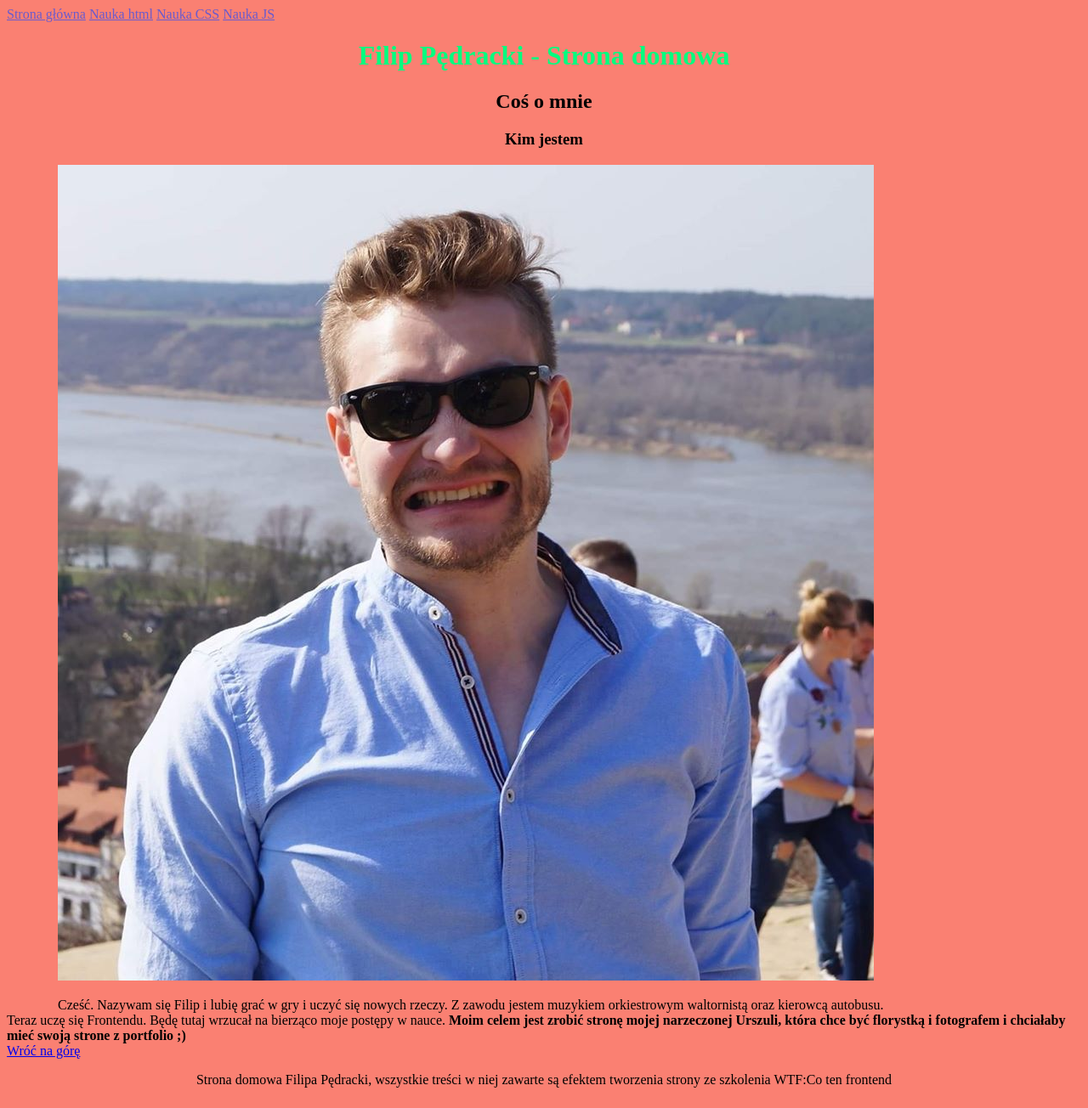
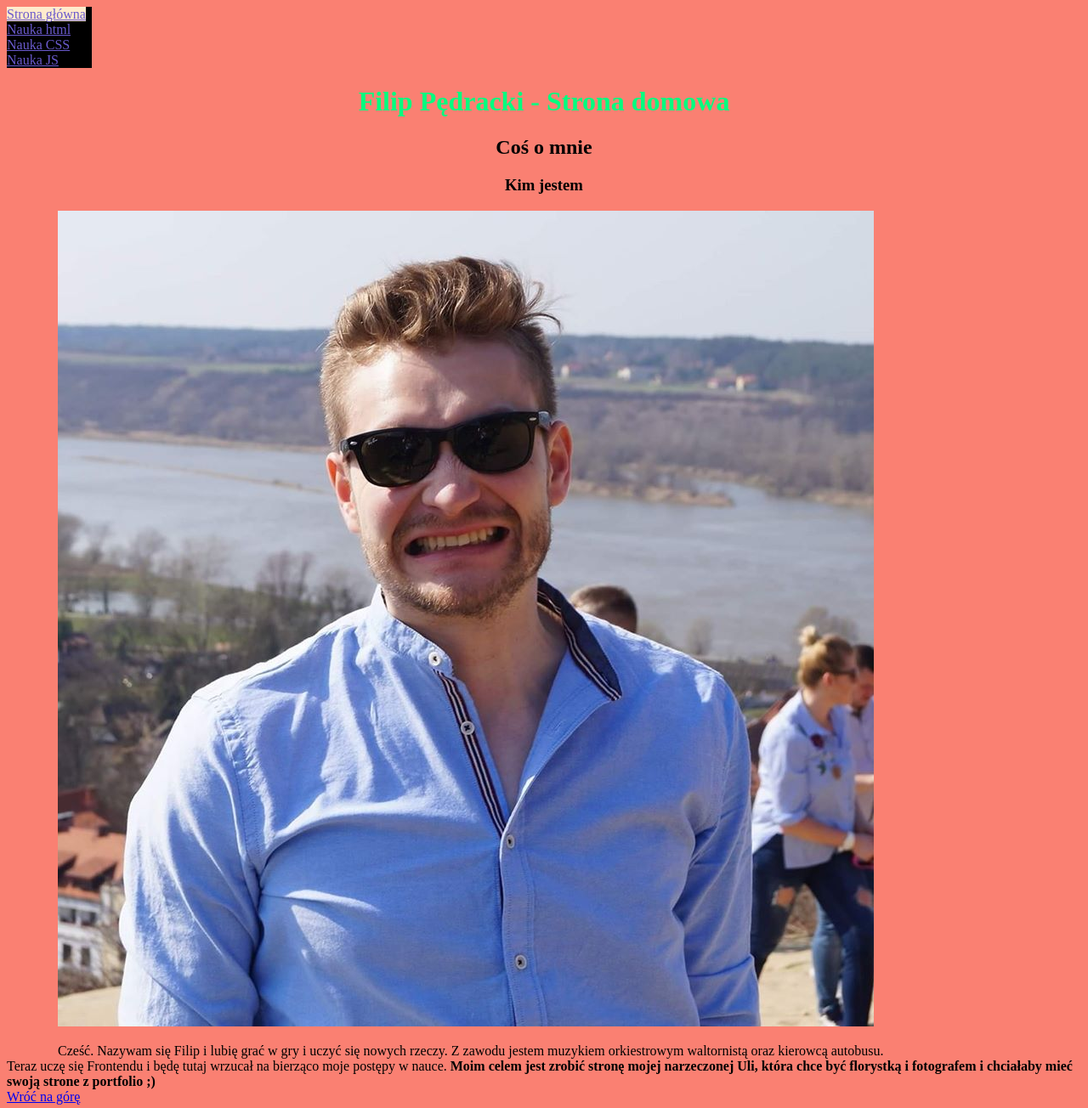
Before and after one commit to filip-pedracki/homepage, a plain HTML site: page index.html in a window 1280 px wide. Shown: the top 1304 px of the page at 85% size. Drawn offline with Linux system fonts and the light colour scheme.

Commit message:
change box links and colors

```diff
--- a/index.html
+++ b/index.html
@@ -8,20 +8,22 @@
     <link href="style.css" rel="stylesheet" type="text/css">
 </head>
 
-<body  id="top">
+<body id="top">
+    <div class = "navigation">
         <header>
             <nav>
-            <a href="index.html">Strona główna</a>
+                <a class="index-link" href="index.html">Strona główna</a>
                 <a href="nauka_html.html">Nauka html</a>
                 <a href="nauka_css.html">Nauka CSS</a>
                 <a href="nauka_js.html">Nauka JS</a>
             </nav>
+
         </header>
-
+    </div>
 
     <main>
         <header class="zielonyTytulSg">
-            <h1>  Filip Pędracki - Strona domowa</h1>
+            <h1> Filip Pędracki - Strona domowa</h1>
 
         </header>
 
@@ -30,13 +32,13 @@
             <article>
                 <h3>Kim jestem</h3>
                 <p>
-                    <img src="zdjecie_fifioszczaka.jpg" alt="zdjecie fifioszczaka"/>
+                    <img src="zdjecie_fifioszczaka.jpg" alt="zdjecie fifioszczaka" />
                 </p>
                 <p>
                     Cześć. Nazywam się Filip i lubię grać w gry i uczyć się nowych rzeczy. Z zawodu jestem muzykiem
                     orkiestrowym waltornistą oraz kierowcą autobusu.<br />
-                    Teraz uczę się Frontendu. Będę tutaj wrzucał na bierząco moje postępy w nauce.
-                    <strong> Moim celem jest zrobić stronę mojej narzeczonej Urszuli, która chce być florystką i
+                    Teraz uczę się Frontendu i będę tutaj wrzucał na bierząco moje postępy w nauce.
+                    <strong> Moim celem jest zrobić stronę mojej narzeczonej Uli, która chce być florystką i
                         fotografem i chciałaby mieć swoją strone z portfolio ;)</strong><br />
                     <a href="#top">Wróć na górę</a>
                 </p>
--- a/style.css
+++ b/style.css
@@ -38,3 +38,11 @@ body{
 nav a{
     color: slateblue;
 }
+.navigation{
+background-color: black;
+height: 100 px;
+width: 100px;
+}
+.index-link{
+    background-color: blanchedalmond;
+}
```
Lines whose indentation alone changed are shown as unchanged.
